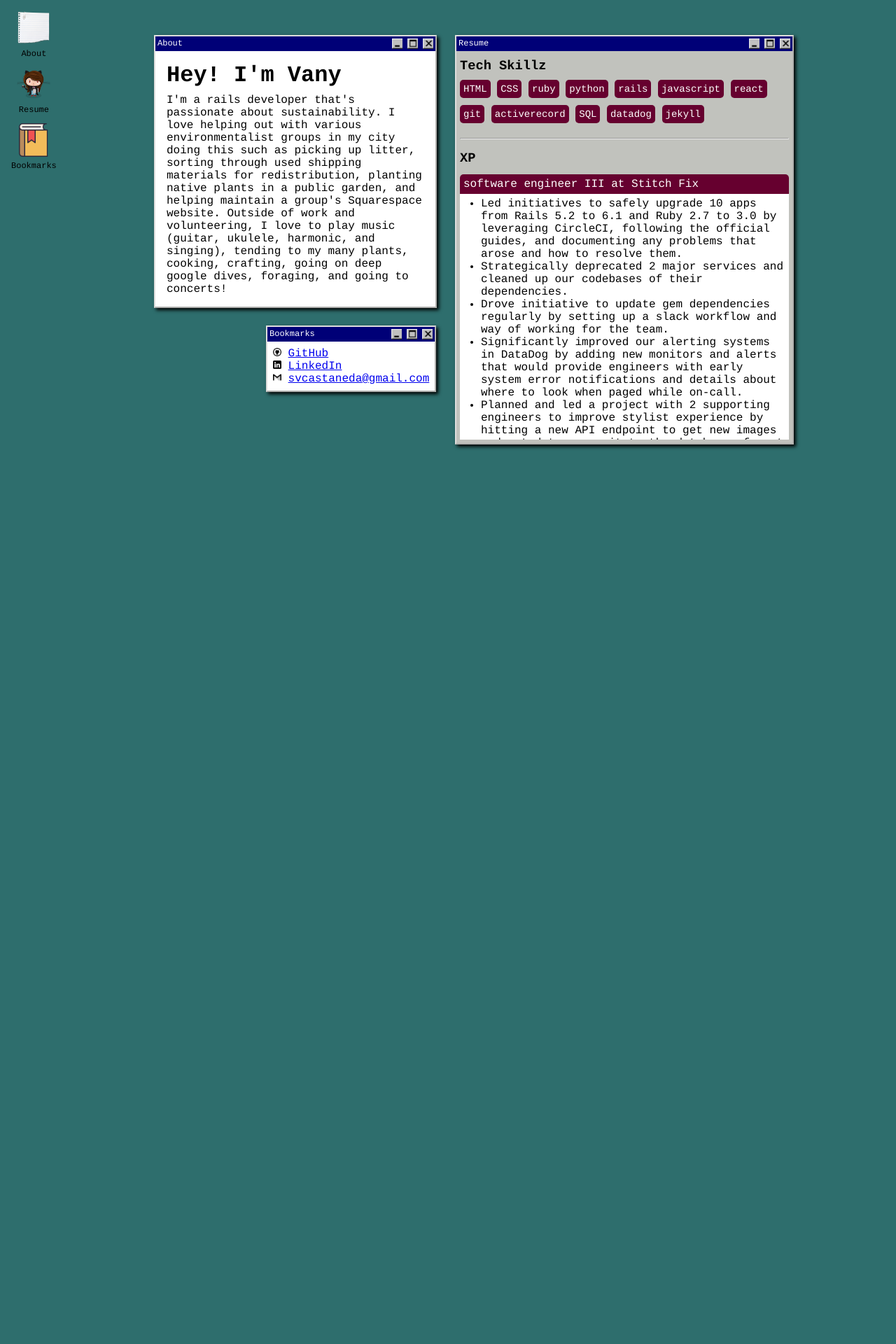
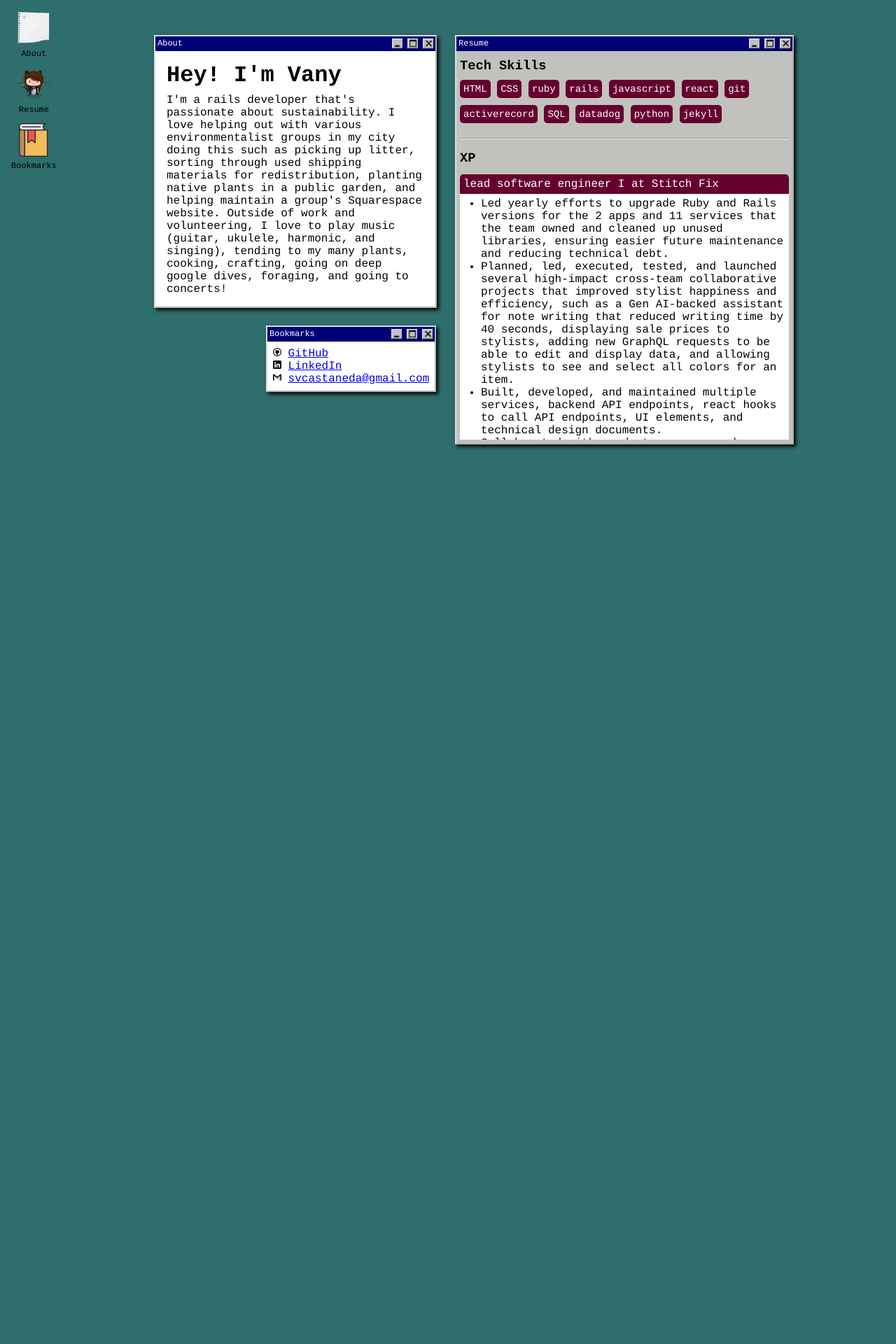
Before and after one commit to svcastaneda/svcastaneda.github.io, a Jekyll site: the page built from index.html, in a window 1280 px wide. Shown: the top 1920 px of the page at 70% size. Built offline with Jekyll 4.4.1, drawn with Linux system fonts in a browser that asks for light colours; nearby versions of some CDN libraries.

Commit message:
update resume 8/25/2026

```diff
--- a/_data/experiences.yml
+++ b/_data/experiences.yml
@@ -1,11 +1,17 @@
+- position: lead software engineer I at Stitch Fix
+  description:
+    -  li: Led yearly efforts to upgrade Ruby and Rails versions for the 2 apps and 11 services that the team owned and cleaned up unused libraries, ensuring easier future maintenance and reducing technical debt.
+    -  li: Planned, led, executed, tested, and launched several high-impact cross-team collaborative projects that improved stylist happiness and efficiency, such as a Gen AI-backed assistant for note writing that reduced writing time by 40 seconds, displaying sale prices to stylists, adding new GraphQL requests to be able to edit and display data, and allowing stylists to see and select all colors for an item.
+    -  li: Built, developed, and maintained multiple services, backend API endpoints, react hooks to call API endpoints, UI elements, and technical design documents.
+    -  li: Collaborated with product managers and product designers to create ideas on how to create the best user experience while weighing tradeoffs to narrow scope.
+    -  li: Improved the front-end coding experience by bringing the main application to the shared design system library. This reduced engineering time, as we were able to use shared components that follow accessibility standards, are regularly maintained, and are quicker to implement.
 - position: software engineer III at Stitch Fix
   description:
     - li: Led initiatives to safely upgrade 10 apps from Rails 5.2 to 6.1 and Ruby 2.7 to 3.0 by leveraging CircleCI, following the official guides, and documenting any problems that arose and how to resolve them.
     - li: Strategically deprecated 2 major services and cleaned up our codebases of their dependencies.
     - li: Drove initiative to update gem dependencies regularly by setting up a slack workflow and way of working for the team.
     - li: Significantly improved our alerting systems in DataDog by adding new monitors and alerts that would provide engineers with early system error notifications and details about where to look when paged while on-call.
-    - li: Planned and led a project with 2 supporting engineers to improve stylist experience by hitting a new API endpoint to get new images and metadata, save it to the database, format it in a presenter, send it to the frontend, and display the updated images showing how a garment looks on a human along with model size information.
-    - li: Created new API endpoints and React components for an experimental product launch called Live Styling (now sunsetted).
+    - li: Planned and led a project with 2 supporting engineers to improve stylist experience by showing how a garment looks on a human along with model size information. This involved calling an external service's API endpoint, saving the data, formatting it in a presenter, creating and calling a new internal API endpoint, and creating a new React component to display the images.
 - position: software engineer II at Home Chef
   description:
     - li: Created a new React app for the Message Center, built out APIs in the Rails app to use in the React and React Native apps, built the visual components, and created a new table to assign messages to users. The app is rendered in one spot at the top of the page and uses portals to move components to other places in the DOM.
--- a/_data/skills.yml
+++ b/_data/skills.yml
@@ -1,7 +1,6 @@
 - name: HTML
 - name: CSS
 - name: ruby
-- name: python
 - name: rails
 - name: javascript
 - name: react
@@ -9,4 +8,5 @@
 - name: activerecord
 - name: SQL
 - name: datadog
+- name: python
 - name: jekyll
--- /dev/null
+++ b/_data/volunteering.yml
@@ -0,0 +1,6 @@
+- name: EcoShip Chicago
+  years: 2022 &ndash; present
+- name: Chicago Environmentalists
+  years: 2022 &ndash; 2023
+- name: We All Code associate board member
+  years: 2019
--- a/_includes/resume.html
+++ b/_includes/resume.html
@@ -9,7 +9,7 @@
 	</div>
 	<div id="resumeBody">
 		<section>
-			<h3>Tech Skillz</h3>
+			<h3>Tech Skills</h3>
 			{% for skill in site.data.skills %}
 			<pill>{{ skill.name }}</pill>
 			{% endfor %}
@@ -39,10 +39,10 @@
 		</section>
 		<hr class="my-1">
 		<section>
-			<h3>Bonus Pts</h3>
-			{% for achievement in site.data.achievements %}
+			<h3>Volunteering</h3>
+			{% for volunteer in site.data.volunteering %}
 			<pill>
-				{{ achievement.name }} [{{ achievement.year }}]
+				{{ volunteer.name }} [{{ volunteer.years }}]
 			</pill>
 			{% endfor %}
 		</section>
```
Also changed, not shown: _data/achievements.yml (deleted, +0 -12 lines).
